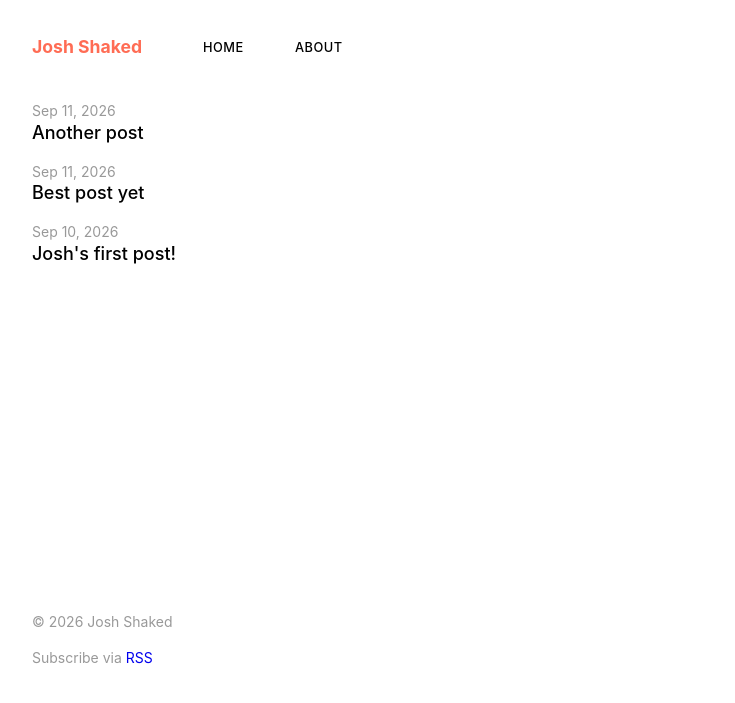
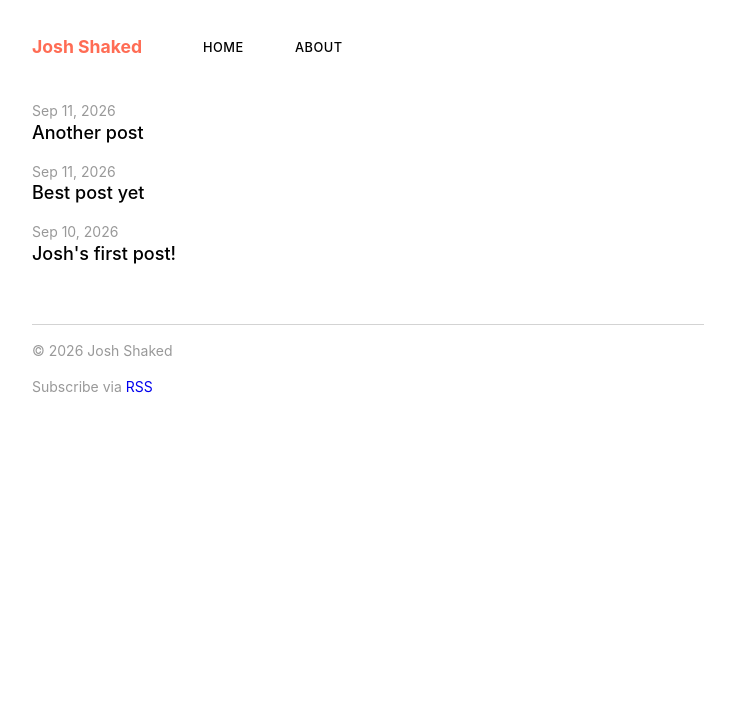
Before and after one commit to jshaked/jshaked.github.io, a Jekyll site: the page built from index.markdown, in a window 1280 px wide. Shown: the top 703 px of the page, without its empty margins (272-1007 px from the left). Built offline with Jekyll 4.4.1, drawn with Linux system fonts in a browser that asks for light colours.

Commit message:
reduced vertical spacing between posts and footer and added horiztonal line above footer

```diff
--- a/_sass/_main.scss
+++ b/_sass/_main.scss
@@ -57,7 +57,7 @@
 main {
   @extend %container--centered;
   padding-top: 0;
-  min-height: 50vh;
+  min-height: 25vh;
 }
 
 .page-content {
@@ -106,7 +106,8 @@ hr {
 
 footer {
   @extend %container--centered;
-  padding-top: $navbar-height * 1.5;
+  border-top: 1px solid var(--hr-color);
+  padding-top: $spacing-unit;
   padding-bottom: 6vh;
   font-size: $small-font-size;
   color: var(--text-color-secondary);
```
